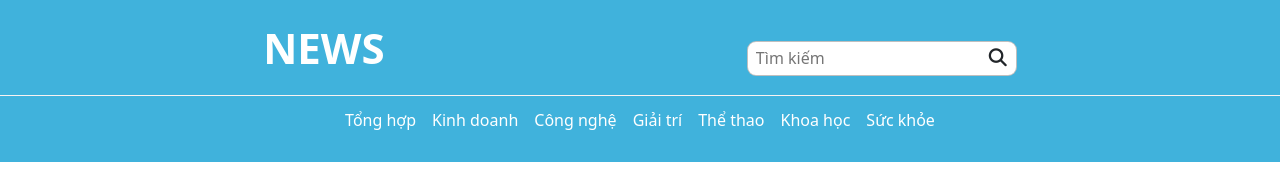
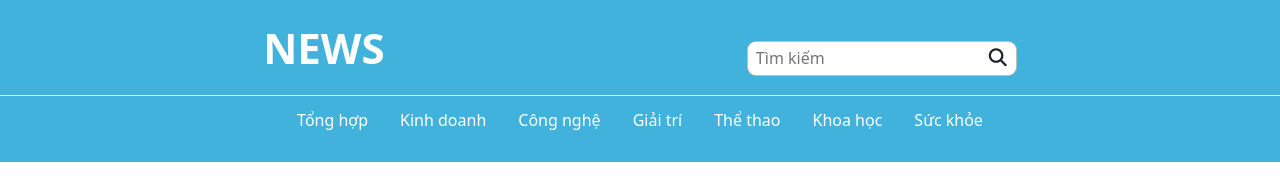
Before and after one commit to dangvanthua/web-news, an Angular app: page / in a window 1280 px wide. Shown: the top 195 px of the page. Built offline with nearby package versions, Linux system fonts and the light colour scheme; no server answers.

Commit message:
update style for active and hover link

```diff
--- a/src/app/components/header/header.component.scss
+++ b/src/app/components/header/header.component.scss
@@ -58,4 +58,15 @@
     font-size: 16px;
     text-decoration: none;
     font-weight: 500;
+    transition: all 0.3s;
+    padding: 4px 8px;
+    border-radius: 4px;
+    &:hover {
+        color: #40b2dc;
+        background-color: #fff;
+    }
+    &:active {
+        color: #40b2dc;
+        font-weight: 500;
+    }
 }
```
